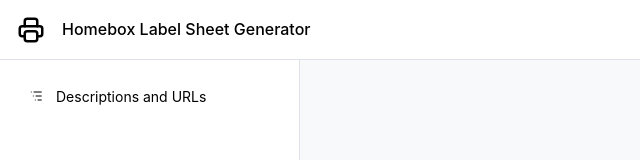
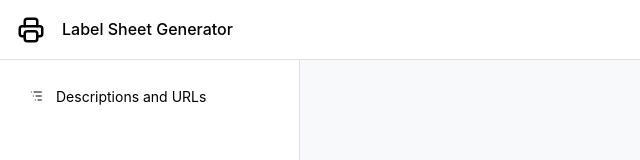
Before and after one commit to marvindv/label-sheet-generator, a React (Vite) app: page / in a window 1280 px wide. Shown: the top 160 px of the page, without its empty margins (0-640 px from the left). Built offline with nearby package versions, Linux system fonts and the light colour scheme.

Commit message:
feat: rename to a more generic label sheet generator

```diff
--- a/index.html
+++ b/index.html
@@ -7,7 +7,7 @@
       name="viewport"
       content="minimum-scale=1, initial-scale=1, width=device-width, user-scalable=no"
     />
-    <title>Homebox Label Sheet Generator</title>
+    <title>Label Sheet Generator</title>
   </head>
   <body>
     <div id="root"></div>
--- a/package.json
+++ b/package.json
@@ -1,5 +1,5 @@
 {
-  "name": "mantine-vite-template",
+  "name": "label-sheet-generator",
   "private": true,
   "type": "module",
   "version": "0.0.0",
--- a/src/App.tsx
+++ b/src/App.tsx
@@ -68,7 +68,7 @@
       <AppShell.Header>
         <Group h="100%" px="md">
           <Burger opened={opened} onClick={toggle} hiddenFrom="sm" size="sm" />
-          <IconPrinter size={30} /> <Text fw={500}>Homebox Label Sheet Generator</Text>
+          <IconPrinter size={30} /> <Text fw={500}>Label Sheet Generator</Text>
         </Group>
       </AppShell.Header>
 
--- a/src/pages/Locations.page.tsx
+++ b/src/pages/Locations.page.tsx
@@ -6,8 +6,8 @@
 import Sheet, { CellContent, SHEET_PRESETS, SheetConfig } from '@/components/Sheet/Sheet';
 import { SheetConfigForm } from '@/components/SheetConfigForm/SheetConfigForm';
 
-const sheetConfigFormLocalStorageKey = 'homebox-label-sheet-generator/locations/form/sheetConfig';
-const locationsFormLocalStorageKey = 'homebox-label-sheet-generator/locations/form/location';
+const sheetConfigFormLocalStorageKey = 'label-sheet-generator/locations/form/sheetConfig';
+const locationsFormLocalStorageKey = 'label-sheet-generator/locations/form/location';
 
 export function LocationsPage() {
   const [sheetConfig, setSheetConfig] = useState<SheetConfig>(() => {
```
Also changed, not shown: 1 other file (tests, documents, lock files or other folders).
